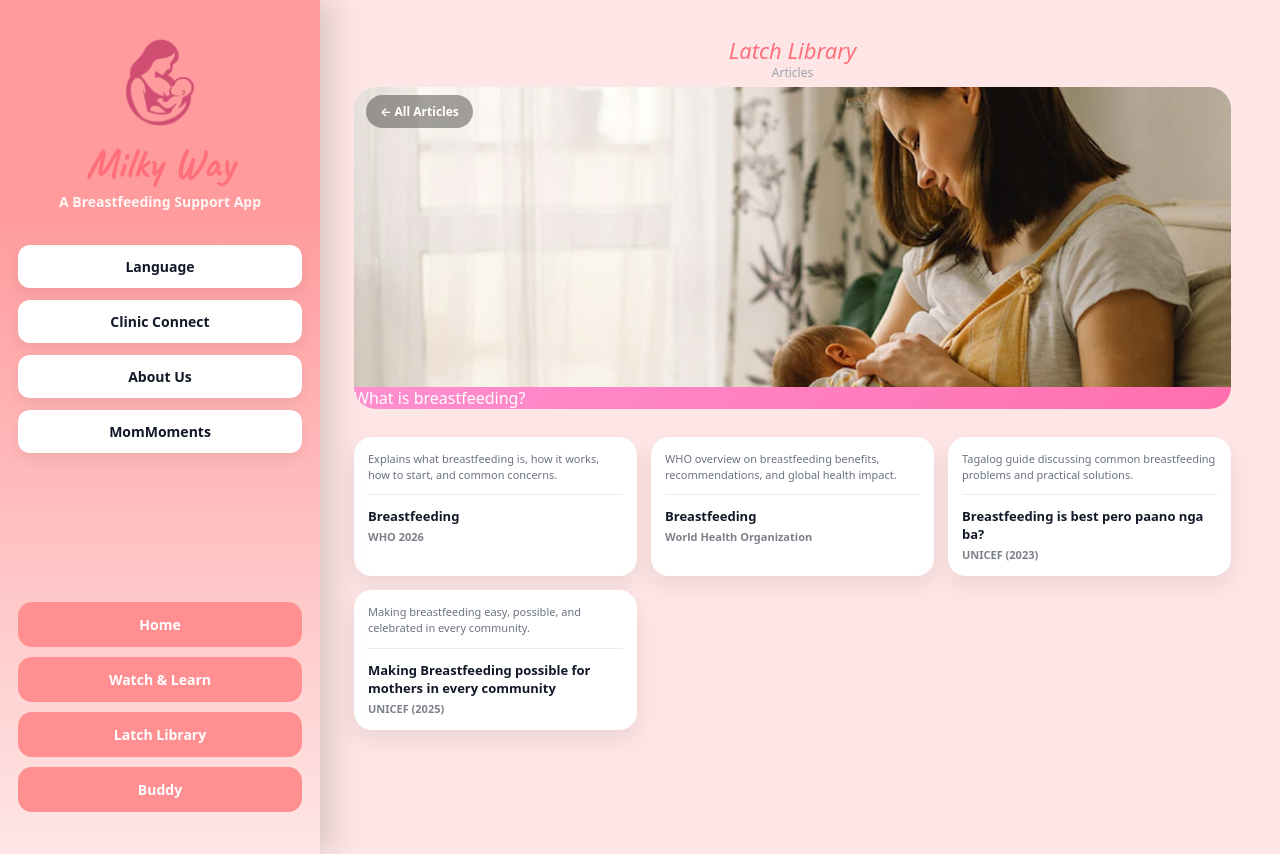
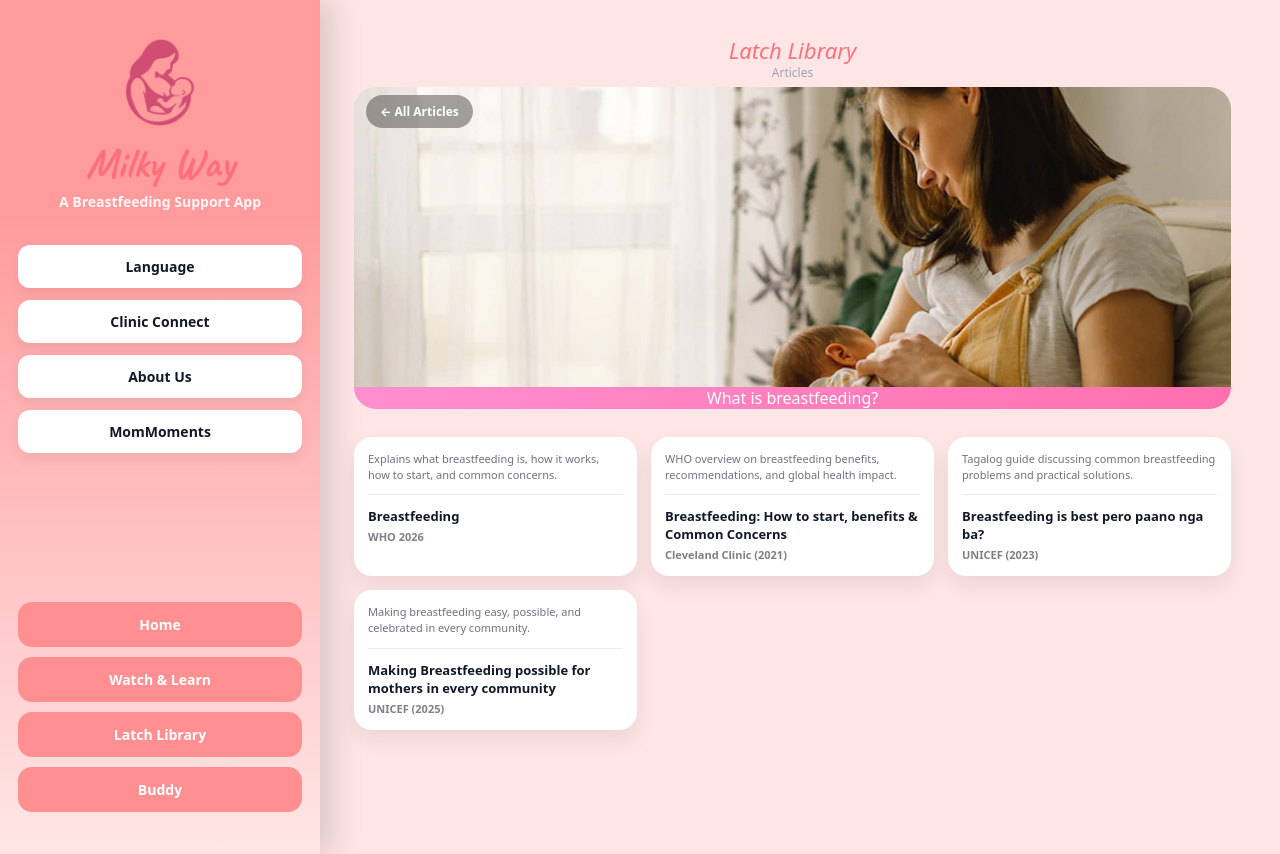
Before and after one commit to GreyShiii/MilkyWay, a PHP site: page /index.php?page=articles_cat&cat=what-is-breastfeeding in a window 1280 px wide. Run offline with PHP 8.4, Linux system fonts and the light colour scheme; some web fonts are replaced.

Commit message:
fixed articles

```diff
--- a/helpers/articles.php
+++ b/helpers/articles.php
@@ -64,11 +64,11 @@ $ARTICLES = [
   [
     'id' => 2,
     'cat' => 'what-is-breastfeeding',
-    'title' => 'Breastfeeding',
-    'author' => 'World Health Organization',
+    'title' => 'Breastfeeding: How to start, benefits & Common Concerns',
+    'author' => 'Cleveland Clinic (2021) ',
     'thumb' => 'public/images/articles/thumbs/who.jpg',
     'overview' => 'WHO overview on breastfeeding benefits, recommendations, and global health impact.',
-    'link' => 'https://www.who.int/health-topics/breastfeeding',
+    'link' => 'https://my.clevelandclinic.org/health/articles/5182-breastfeeding',
   ],
 
   [
--- a/public/css/main.css
+++ b/public/css/main.css
@@ -1415,6 +1415,7 @@ body{
 
 .articles-cat-ribbon{
   color: #fff;
+  text-align: center;
 }
 
 .articles-cat-page .article-card-desc{
```
